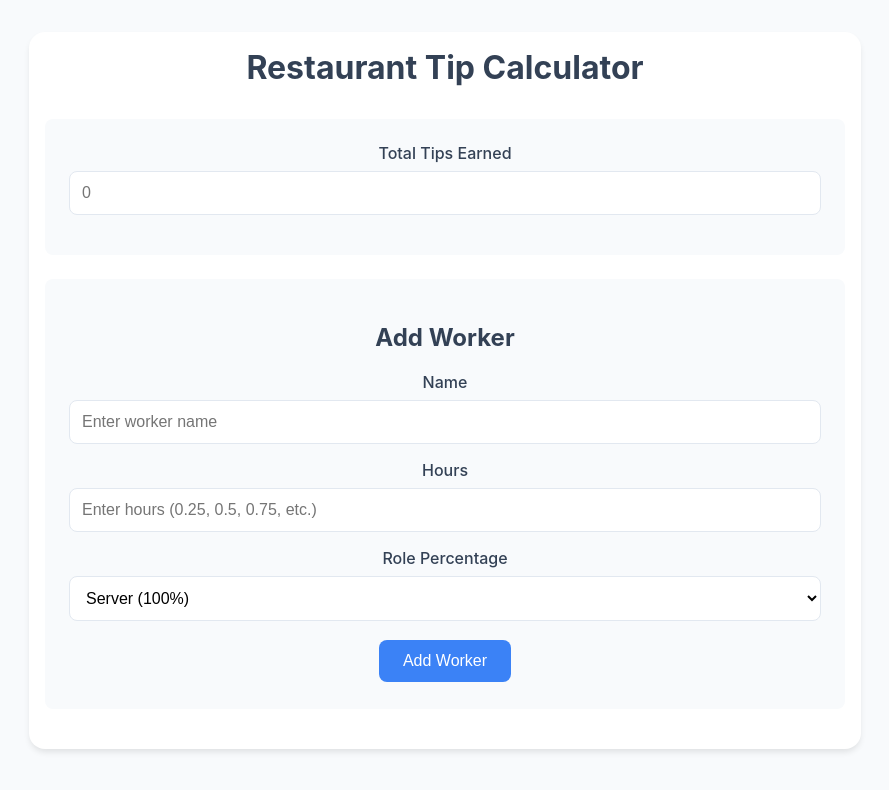
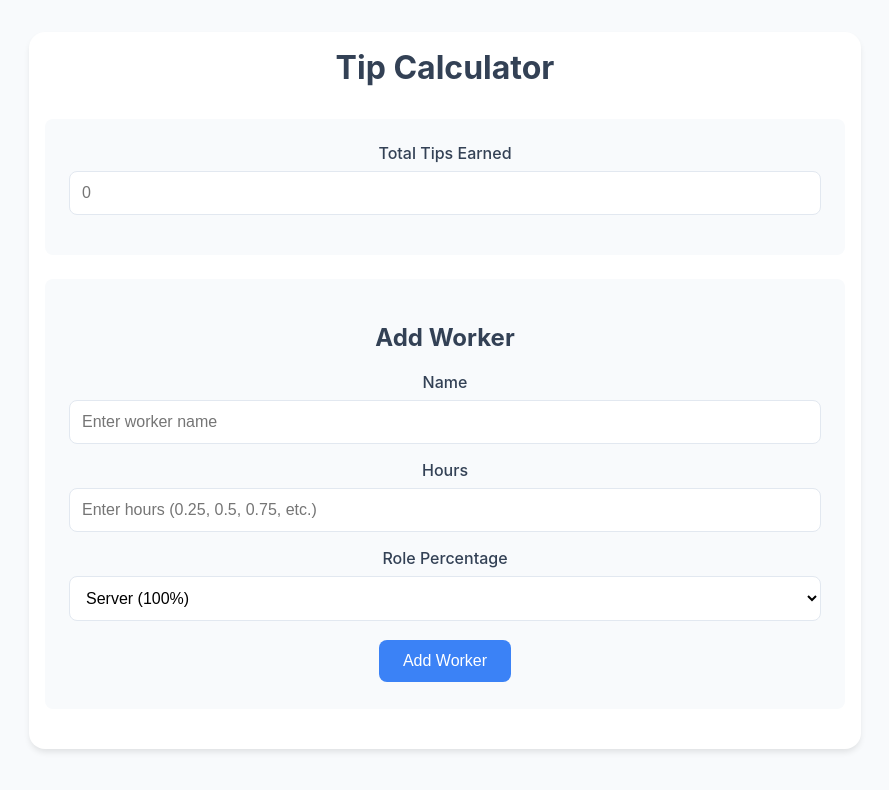
Before and after one commit to itayost/tip-calculator, a React (Create React App) app: page / in a window 1280 px wide. Shown: the top 790 px of the page, without its empty margins (195-1084 px from the left). Built offline with nearby package versions, Linux system fonts and the light colour scheme.

Commit message:
Update App.js

```diff
--- a/src/App.js
+++ b/src/App.js
@@ -109,7 +109,7 @@ function App() {
   return (
     <div className="app-container">
       <div className="app-header">
-        <h1>Restaurant Tip Calculator</h1>
+        <h1>Tip Calculator</h1>
       </div>
 
       <TipInput
@@ -135,10 +135,10 @@ function App() {
 
       {workers.length > 0 && (
         <div className="results-section">
+          <div className="summary">
           <div className="section-header">
             <h2>Distribution</h2>
           </div>
-          <div className="summary">
             <div className="table-container">
               <WorkerTable
                 workers={workers}
@@ -148,7 +148,7 @@ function App() {
                 onDelete={handleDeleteWorker}
               />
             </div>
-            <p>Total Effective Hours: {totalEffectiveHours.toFixed(2)}</p>
+            <p>Total Hours: {totalEffectiveHours.toFixed(2)}</p>
             <p>100% per Hour: {formatCurrency(tipPerHour)}</p>
             <p>70% per Hour: {formatCurrency(tipPerHour * 0.7)}</p>
             <div className="button-container">
```
